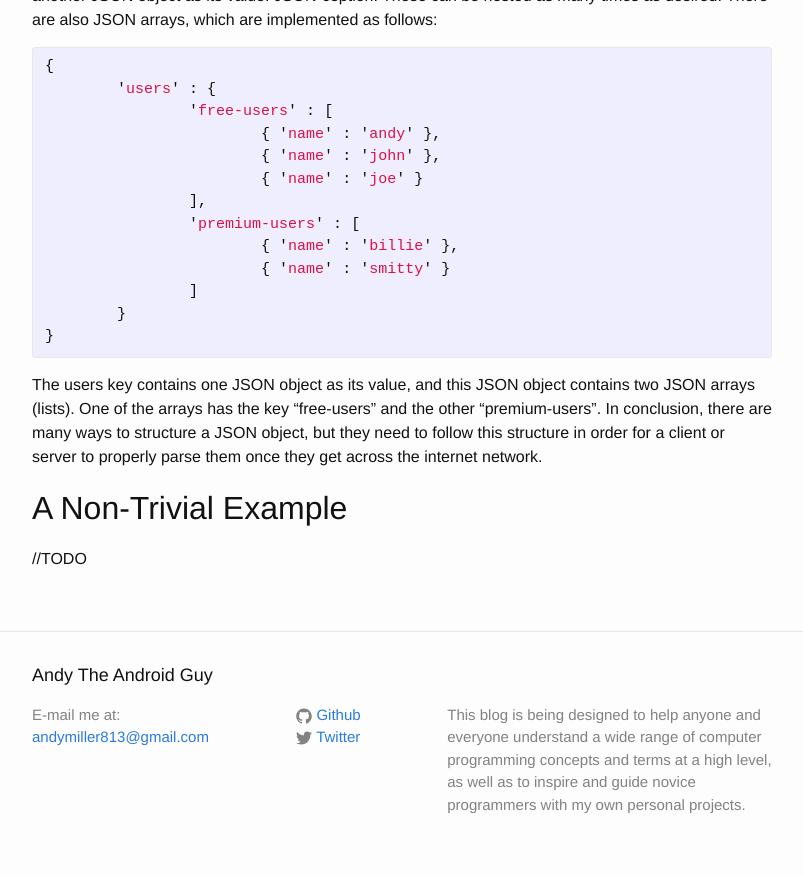
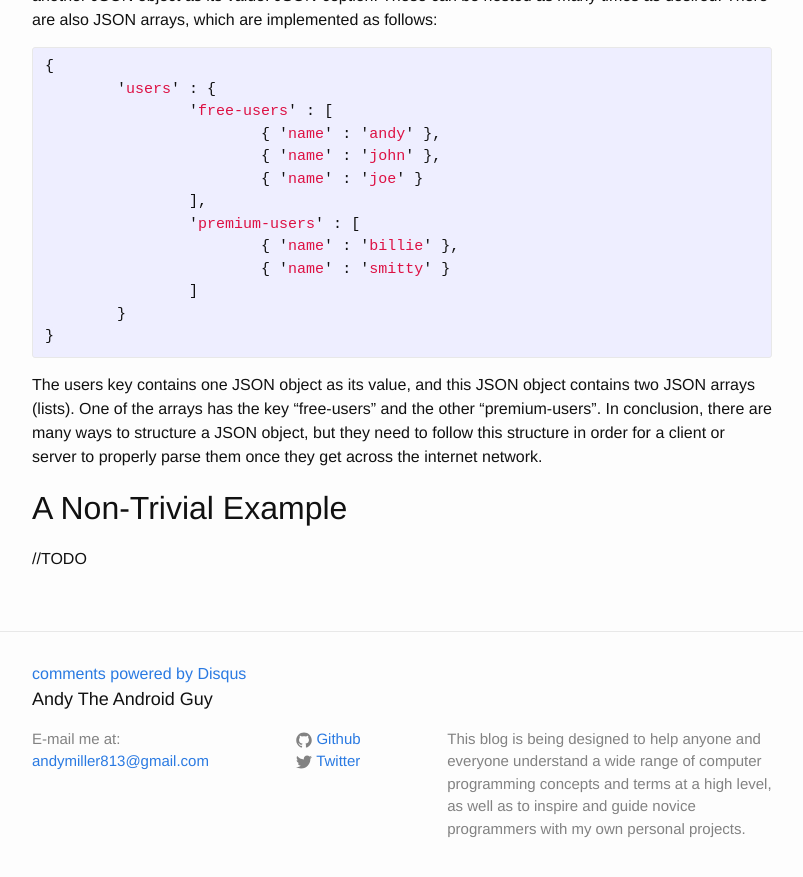
Before and after one commit to andymiller813/andymiller813.github.io, a Jekyll site: the page built from _posts/2014-09-24-networking-basics.markdown, in a window 1280 px wide and 900 px high, scrolled down 2517 px. Shown: the top 877 px of the window, without its empty margins (238-1041 px from the left). Built offline with Jekyll 4.4.1, drawn with Linux system fonts in a browser that asks for light colours; comment, search, counter and statistics services are not loaded.

Commit message:
added comments to post

```diff
--- a/_includes/footer.html
+++ b/_includes/footer.html
@@ -1,6 +1,25 @@
 <footer class="site-footer">
 
   <div class="wrapper">
+    {% if page.comments %}
+      <div id="disqus_thread"></div>
+        <script type="text/javascript">
+          /* * * CONFIGURATION VARIABLES: EDIT BEFORE PASTING INTO YOUR WEBPAGE * * */
+          var disqus_shortname = ''; // required: replace example with your forum shortname
+
+          /* * * DON'T EDIT BELOW THIS LINE * * */
+          (function() {
+              var dsq = document.createElement('script'); dsq.type = 'text/javascript'; dsq.async = true;
+              dsq.src = '//' + disqus_shortname + '.disqus.com/embed.js';
+              (document.getElementsByTagName('head')[0] || document.getElementsByTagName('body')[0]).appendChild(dsq);
+          })();
+        </script>
+        <noscript>
+          Please enable JavaScript to view the <a href="http://disqus.com/?ref_noscript">comments powered by Disqus.</a>
+        </noscript>
+        <a href="http://disqus.com" class="dsq-brlink">comments powered by <span class="logo-disqus">Disqus</span></a>
+    {% endif %}
+
 
     <h2 class="footer-heading">{{ site.title }}</h2>
 
--- a/_posts/2014-09-24-networking-basics.markdown
+++ b/_posts/2014-09-24-networking-basics.markdown
@@ -2,6 +2,7 @@
 layout: post
 title:  "Networking Basics"
 date:   2014-09-24 12:47:00
+comments: true
 categories: beginner
 ---
 ##Client-Server Architecture
```
